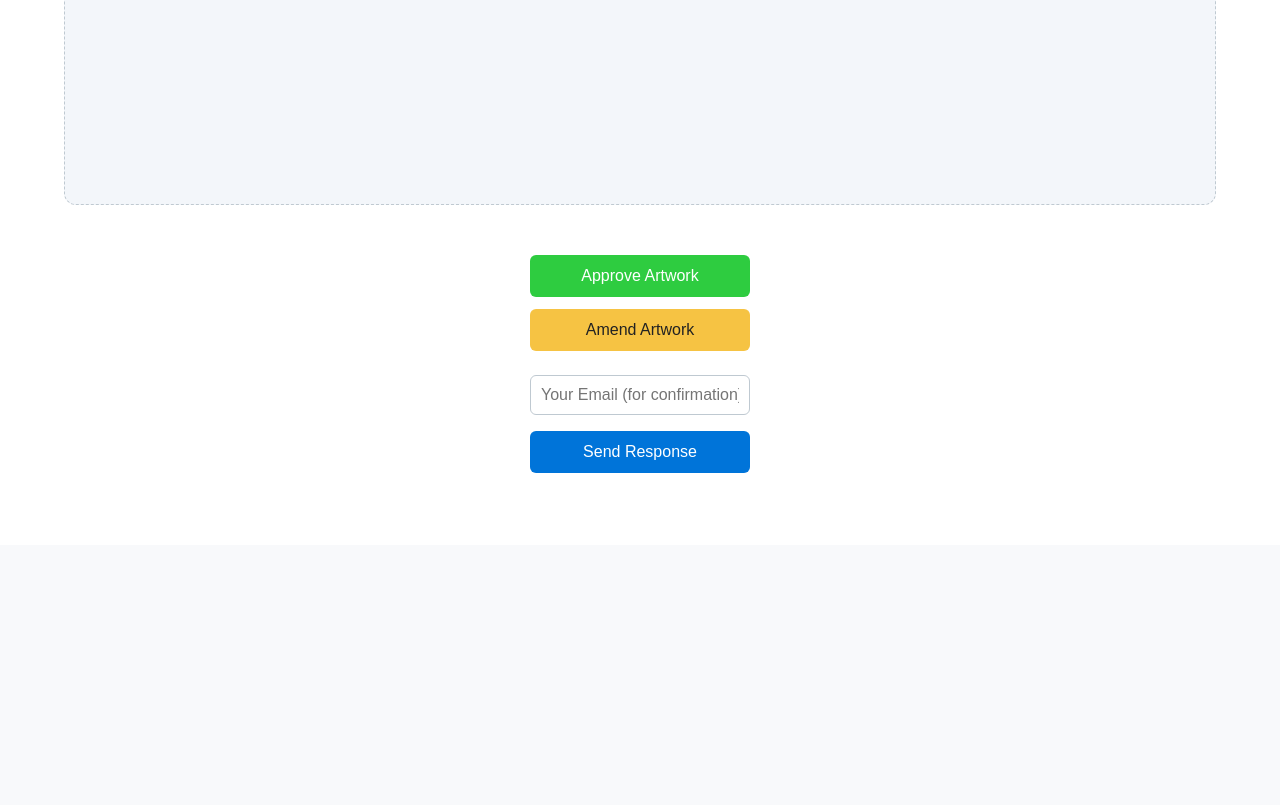
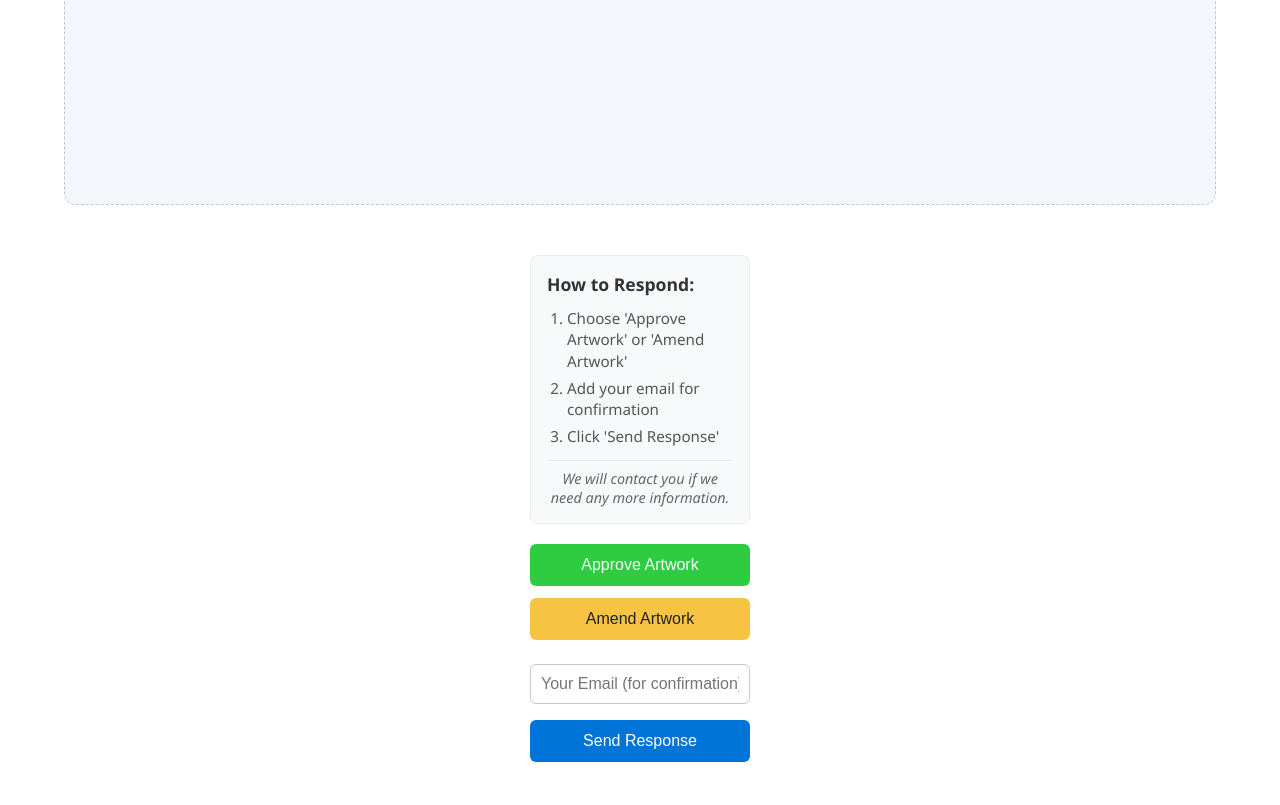
Before and after one commit to Samu77-B/artwork-approval-system, a website: page artwork-approval.html in a window 1280 px wide. Shown: the part 735-1540 px from the top of the page. Before the commit the page ends 1280 px from the top, so only its background shows below. Drawn offline with Linux system fonts and the light colour scheme.

Commit message:
Add clear step-by-step instructions for client approval process with professional styling

```diff
--- a/artwork-approval.css
+++ b/artwork-approval.css
@@ -264,6 +264,49 @@ h1 {
   border-radius: 6px;
   box-shadow: 0 2px 8px rgba(0,0,0,0.04);
 }
+.instructions-section {
+  width: 220px;
+  max-width: 90vw;
+  margin: 0 auto 20px auto;
+}
+
+.instructions-box {
+  background: #f8f9fa;
+  border: 1px solid #e9ecef;
+  border-radius: 8px;
+  padding: 16px;
+  text-align: left;
+}
+
+.instructions-box h3 {
+  margin: 0 0 12px 0;
+  color: #333;
+  font-size: 1.1rem;
+  font-weight: 600;
+}
+
+.instruction-list {
+  margin: 0 0 12px 0;
+  padding-left: 20px;
+  color: #555;
+}
+
+.instruction-list li {
+  margin-bottom: 6px;
+  font-size: 0.95rem;
+  line-height: 1.4;
+}
+
+.instructions-note {
+  margin: 0;
+  font-size: 0.9rem;
+  color: #666;
+  font-style: italic;
+  text-align: center;
+  padding-top: 8px;
+  border-top: 1px solid #e9ecef;
+}
+
 .approval-section {
   display: flex;
   flex-direction: column;
--- a/artwork-approval.html
+++ b/artwork-approval.html
@@ -48,6 +48,17 @@
     </section>
     <!-- Client Approval Section -->
     <div id="client-section">
+      <section class="instructions-section">
+        <div class="instructions-box">
+          <h3>How to Respond:</h3>
+          <ol class="instruction-list">
+            <li>Choose 'Approve Artwork' or 'Amend Artwork'</li>
+            <li>Add your email for confirmation</li>
+            <li>Click 'Send Response'</li>
+          </ol>
+          <p class="instructions-note">We will contact you if we need any more information.</p>
+        </div>
+      </section>
       <section class="approval-section">
         <button id="approve-btn" class="approve-btn">Approve Artwork</button>
         <button id="amend-btn" class="amend-btn">Amend Artwork</button>
```
